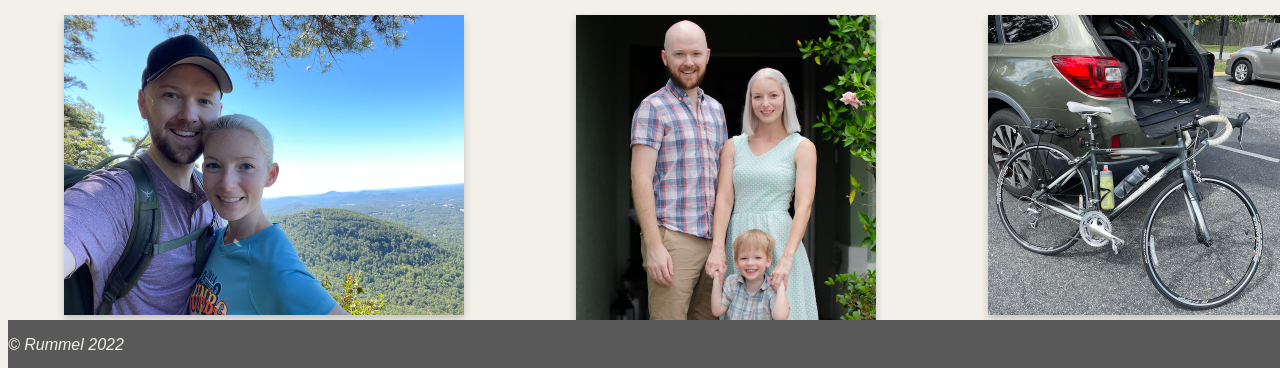
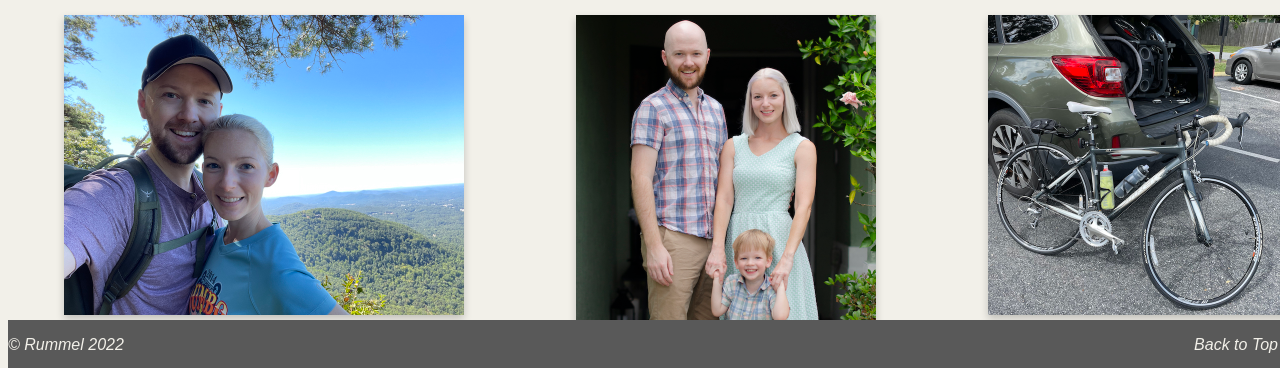
Before and after one commit to c-rummel/csd-340, a plain HTML site: page module-12/final-exam.html in a window 1280 px wide. Shown: the part 430-798 px from the top of the page. Drawn offline with Linux system fonts and the light colour scheme.

Commit message:
back to top

```diff
--- a/module-12/final-exam.html
+++ b/module-12/final-exam.html
@@ -106,6 +106,7 @@
             <!--Footer will contain contact information. May not stick it to the bottom.-->
             <footer>
                 <p id="float-left">&copy; Rummel 2022</p>
+                <p><a href="#">Back to Top</a></p>
             </footer>
         </body>
     </html>
```
